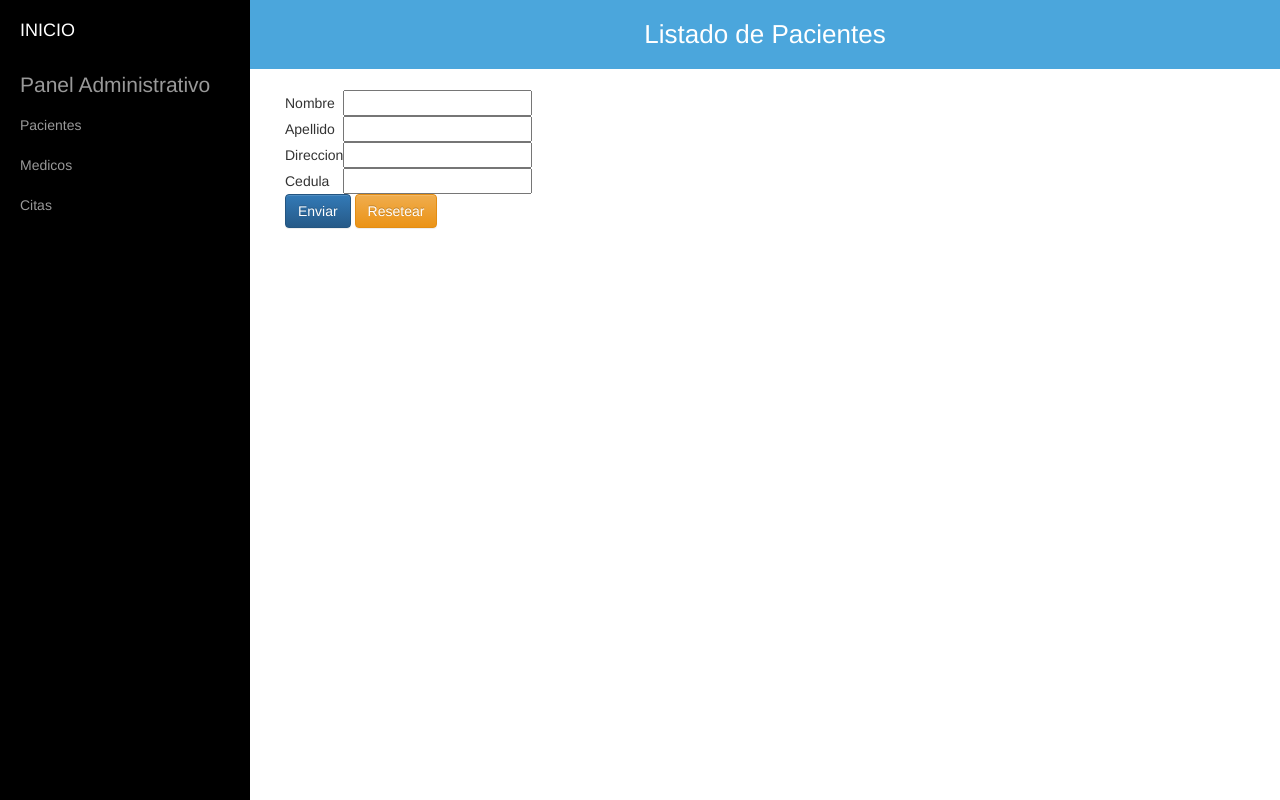
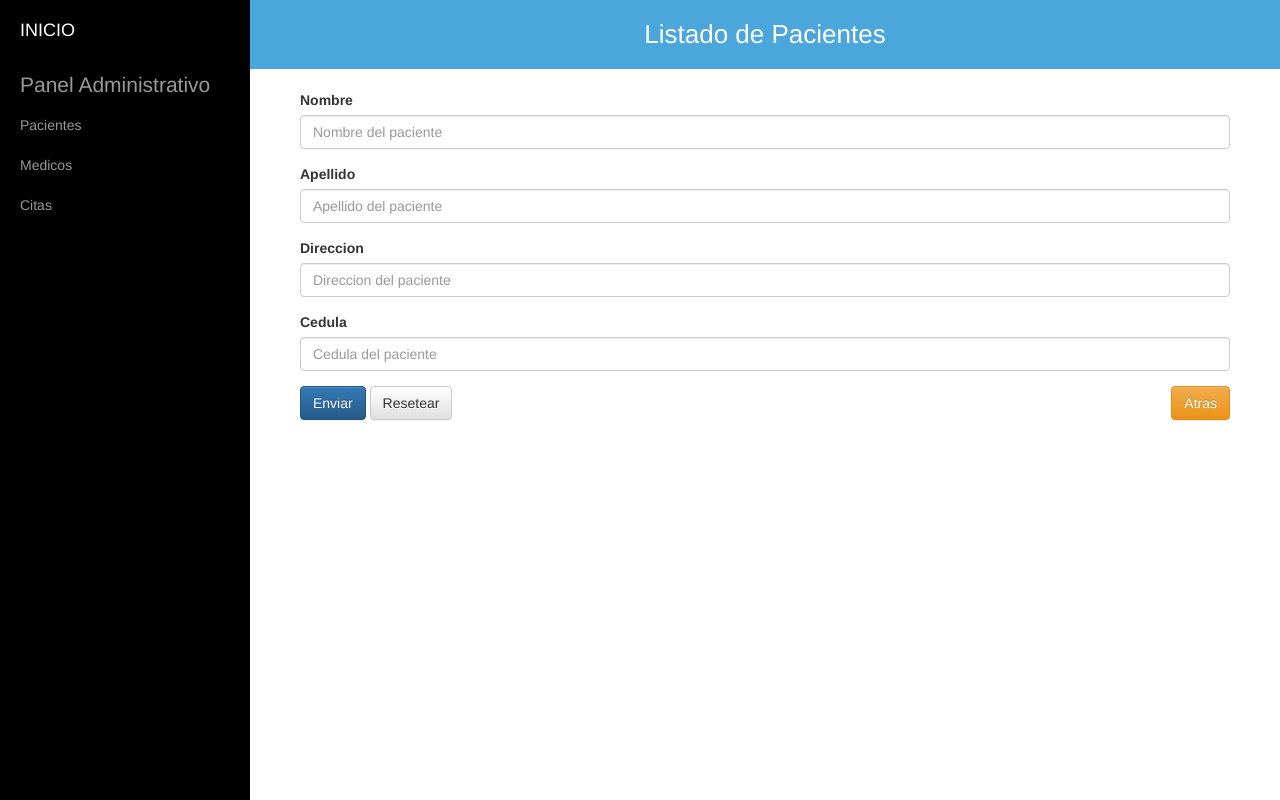
Before and after one commit to mperezlamadrid/agendar_citas, a CodeIgniter app: page /agendar_citas/pacientes/crear in a window 1280 px wide. Run offline with CodeIgniter, Linux system fonts and the light colour scheme; some libraries are stand-ins or nearby versions.

Commit message:
CRUD pacientes

```diff
--- a/application/controllers/Pacientes.php
+++ b/application/controllers/Pacientes.php
@@ -93,4 +93,10 @@ class Pacientes extends CI_Controller {
 
 		$this->load->view("templates/footer");
   }
+
+	function eliminar() {
+		$u = $this->uri->segment(3);
+		$this->Pacientes_model->eliminar($u);
+		redirect('/pacientes/index');
+	}
 }
--- a/application/views/pacientes/formulario.php
+++ b/application/views/pacientes/formulario.php
@@ -1,27 +1,25 @@
-<?php echo form_open("pacientes/guardar"); ?>
+<div class="container">
+  <?php echo form_open("pacientes/guardar"); ?>
+    <div class="form-group">
+      <label for="nombre">Nombre</label>
+      <?php echo form_input('nombre', $usu->nombre, array('class'=>'form-control', 'placeholder'=>'Nombre del paciente')); ?>
+    </div>
+    <div class="form-group">
+      <label for="apellido">Apellido</label>
+      <td> <?php echo form_input('apellido', $usu->apellido, array('class'=>'form-control', 'placeholder'=>'Apellido del paciente')); ?> </td>
+    </div>
+    <div class="form-group">
+      <label for="direccion">Direccion</label>
+      <td> <?php echo form_input('direccion', $usu->direccion, array('class'=>'form-control', 'placeholder'=>'Direccion del paciente')); ?> </td>
+    </div>
+    <div class="form-group">
+      <label for="cedula">Cedula</label>
+      <td> <?php echo form_input('cedula', $usu->cedula, array('class'=>'form-control', 'placeholder'=>'Cedula del paciente')); ?> </td>
+    </div>
+    <?php echo form_hidden('id', $usu->id); ?>
 
-<table>
-  <tr>
-      <td>Nombre</td>
-      <td> <?php echo form_input('nombre', $usu->nombre); ?> </td>
-  </tr>
-  <tr>
-      <td>Apellido</td>
-      <td> <?php echo form_input('apellido', $usu->apellido); ?> </td>
-  </tr>
-  <tr>
-      <td>Direccion</td>
-      <td> <?php echo form_input('direccion', $usu->direccion); ?> </td>
-  </tr>
-  <tr>
-      <td>Cedula</td>
-      <td> <?php echo form_input('cedula', $usu->cedula); ?> </td>
-  </tr>
-</table>
-
-<?php echo form_hidden('id', $usu->id); ?>
-
-<input type="submit" name="Enviar" value="Enviar" class="btn btn-primary" />
-<input type="reset" name="boton_reset" value="Resetear" class="btn btn-warning" >
-
-<?php echo form_close(); ?>
+    <input type="submit" name="Enviar" value="Enviar" class="btn btn-primary" />
+    <input type="reset" name="boton_reset" value="Resetear" class="btn btn-default">
+    <a class="btn btn-warning pull-right" href="<?=base_url('pacientes/index')?>">Atras</a>
+  <?php echo form_close(); ?>
+</div>
--- a/css/my_styles.css
+++ b/css/my_styles.css
@@ -21,3 +21,11 @@
 .row.inicio .image{
   vertical-align: top;
 }
+
+table{
+  margin: 20px 0;
+}
+
+table tr td:last-child{
+  text-align: center;
+}
```
Also changed, not shown: application/views/pacientes/listado.php (+13 -3 lines).
